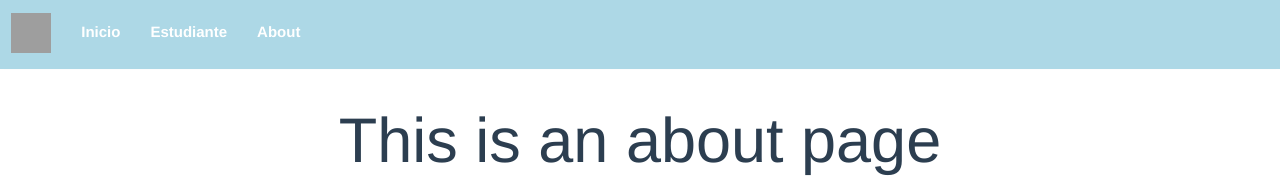
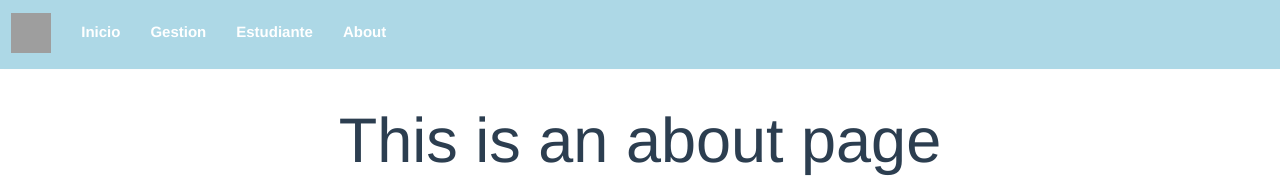
Before and after one commit to raulcer1408/proyectodiplom6, a Vue app in the folder vue3/cursos/: page /about in a window 1280 px wide. Shown: the top 178 px of the page. Built offline with nearby package versions, Linux system fonts and the light colour scheme; grey boxes are pictures that could not be loaded.

Commit message:
Contenido agregado en las rutas del menu

```diff
--- a/vue3/cursos/public/index.html
+++ b/vue3/cursos/public/index.html
@@ -8,6 +8,9 @@
     <link rel="icon" href="<%= BASE_URL %>favicon.ico">
     <link href="https://cdn.jsdelivr.net/npm/bootstrap@5.2.2/dist/css/bootstrap.min.css" rel="stylesheet"
         integrity="sha384-Zenh87qX5JnK2Jl0vWa8Ck2rdkQ2Bzep5IDxbcnCeuOxjzrPF/et3URy9Bv1WTRi" crossorigin="anonymous">
+        <script src="https://cdn.jsdelivr.net/npm/bootstrap@5.2.2/dist/js/bootstrap.bundle.min.js"
+        integrity="sha384-OERcA2EqjJCMA+/3y+gxIOqMEjwtxJY7qPCqsdltbNJuaOe923+mo//f6V8Qbsw3"
+        crossorigin="anonymous"></script>
     <title><%= htmlWebpackPlugin.options.title %></title>
   </head>
   <body>
--- a/vue3/cursos/src/components/Menu.vue
+++ b/vue3/cursos/src/components/Menu.vue
@@ -12,7 +12,8 @@
             </button>
             <div class="collapse navbar-collapse" id="navbarSupportedContent" >
                 <ul class="navbar-nav me-auto mb-2 mb-lg-0" >
-                  <li><router-link to="/" >Inicio</router-link></li>
+                  <li><router-link to="/">Inicio</router-link></li>
+                  <li><router-link to="/Gestion" >Gestion</router-link></li>
                   <li><router-link to="/Estudiante" >Estudiante</router-link></li>
                   <li><router-link to="/about">About</router-link></li>
                 </ul>
@@ -31,7 +32,10 @@
         }
     },
     created(){
-
+        document.addEventListener('DOMContentLoaded', function () {
+      var elems = document.querySelectorAll('.sidenav');
+      var instances = M.Sidenav.init(elems, {});
+    });
      }
     }
   </script>
--- a/vue3/cursos/src/main.js
+++ b/vue3/cursos/src/main.js
@@ -6,5 +6,5 @@ import axios from 'axios'
 import VueAxios from 'vue-axios'
 import 'materialize-css/dist/css/materialize.min.css';
 import 'material-design-icons-iconfont/dist/material-design-icons.min.css';
-
+import M from 'materialize-css'
 createApp(App).use(store).use(router).use(VueAxios,axios).mount('#app')
--- a/vue3/cursos/src/router/index.js
+++ b/vue3/cursos/src/router/index.js
@@ -22,6 +22,14 @@ const routes = [
     // which is lazy-loaded when the route is visited.
     component: () => import(/* webpackChunkName: "about" */ '../views/EstudianteView.vue')
   },
+  {
+    path: '/Gestion',
+    name: 'Gestion',
+    // route level code-splitting
+    // this generates a separate chunk (about.[hash].js) for this route
+    // which is lazy-loaded when the route is visited.
+    component: () => import(/* webpackChunkName: "about" */ '../views/GestionView.vue')
+  },
 ]
 
 const router = createRouter({
--- /dev/null
+++ b/vue3/cursos/src/views/GestionView.vue
@@ -0,0 +1,5 @@
+<template>
+  <div class="Gestion">
+    <h1>Gestion</h1>
+  </div>
+</template>
--- /dev/null
+++ b/vue3/cursos/src/views/Gestion_EstudianteView.vue
@@ -0,0 +1,5 @@
+<template>
+  <div class="Gestion">
+    <h1>Gestion Estudiante</h1>
+  </div>
+</template>
```
